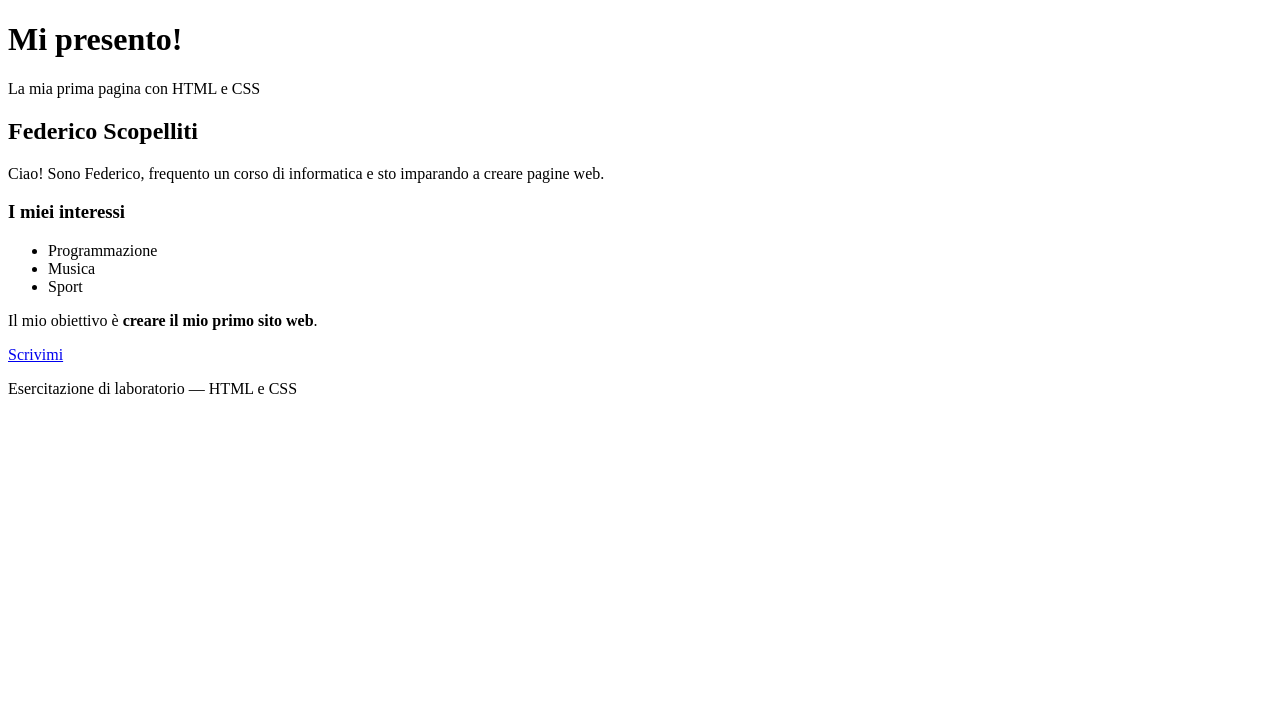
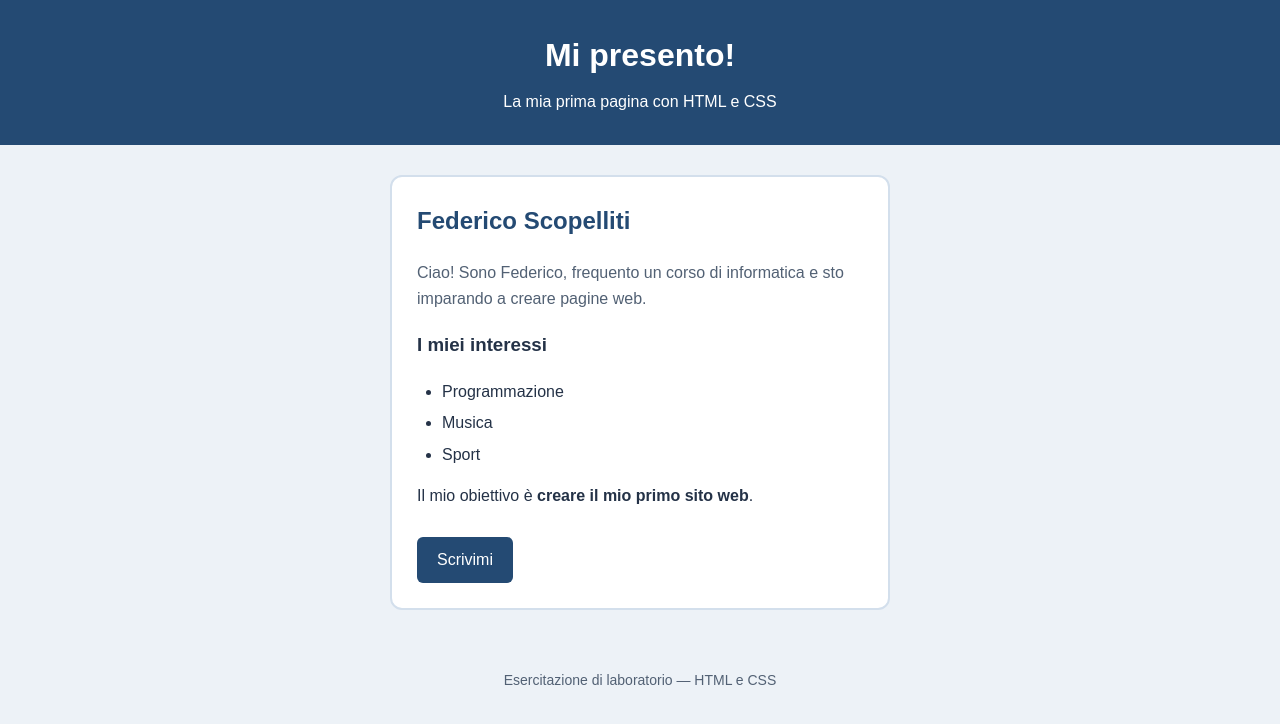
Before and after one commit to scopellitimassimiliano4-design/-laboratorio-html, a plain HTML site: page index.html in a window 1280 px wide. Drawn offline with Linux system fonts and the light colour scheme.

Commit message:
Update index.html

```diff
--- a/index.html
+++ b/index.html
@@ -4,6 +4,8 @@
 <meta charset="UTF-8">
 <meta name="viewport" content="width=device-width, initial-scale=1.0">
 <title>La mia scheda personale</title>
+  <!-- Collegamento al foglio di stile esterno -->
+  <link rel="stylesheet" href="style.css">
 </head>
 <body>
 <!-- Intestazione della pagina -->
```
